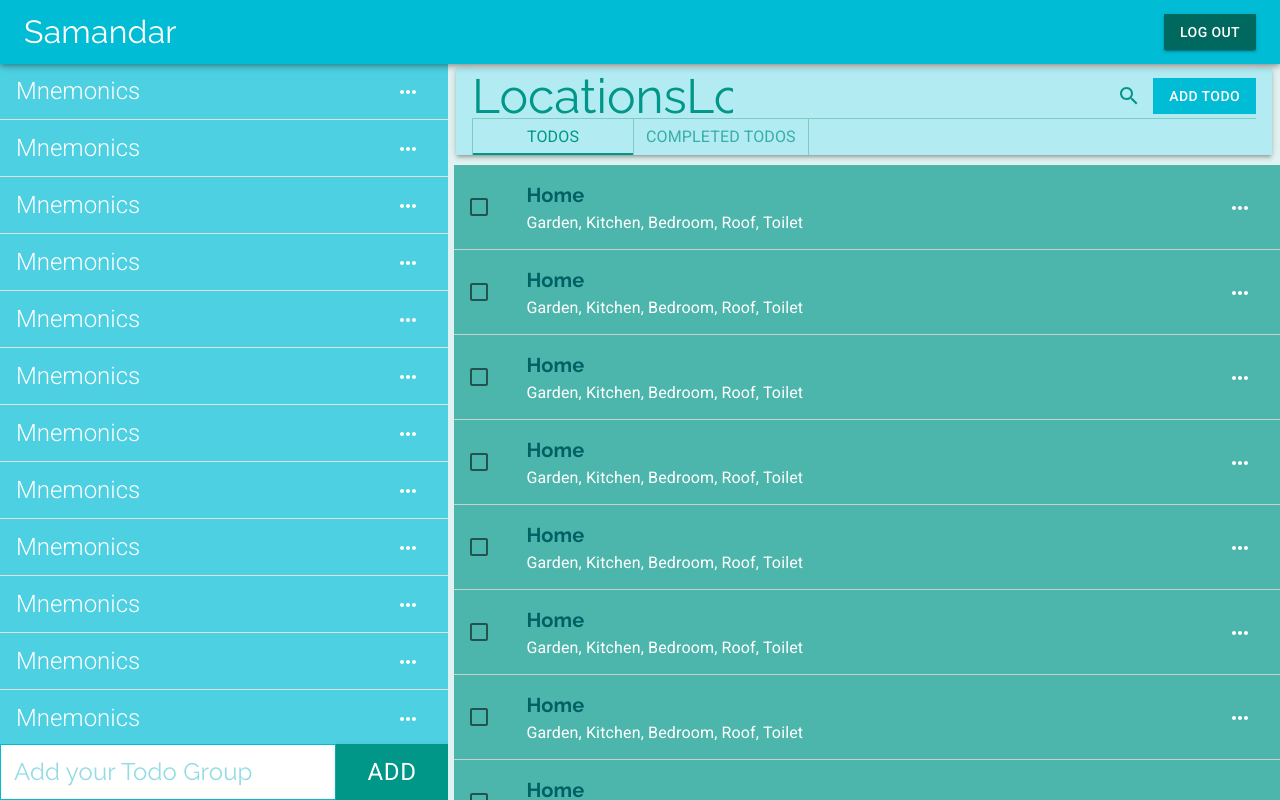
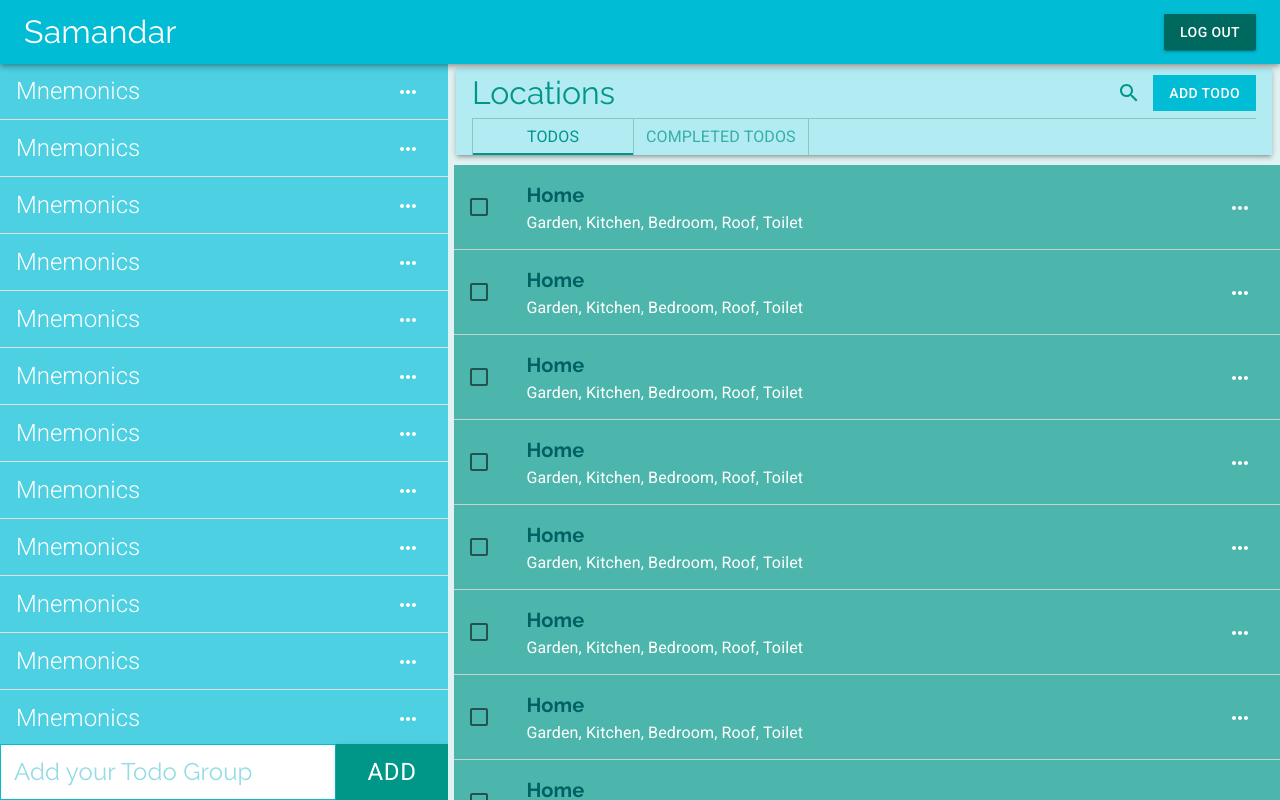
Before and after one commit to samandar-boymurodov/todo-app, a React (Create React App) app: page /dashboard in a window 1280 px wide. Built offline with nearby package versions, Linux system fonts and the light colour scheme.

Commit message:
info section is tidied up

```diff
--- a/src/Components/ToDoGroupContainer.js
+++ b/src/Components/ToDoGroupContainer.js
@@ -51,22 +51,21 @@ const useStyles = makeStyles((theme) => ({
     backgroundColor: cyan[100],
   },
   groupTitle: {
+    fontSize: "2rem",
     color: theme.palette.secondary.main,
     maxWidth: 450,
     [theme.breakpoints.down("md")]: {
       maxWidth: 260,
     },
     [theme.breakpoints.down("sm")]: {
-      fontSize: "2rem",
       maxWidth: 150,
     },
     [theme.breakpoints.down("xs")]: {
-      fontSize: "2rem",
       maxWidth: 130,
     },
   },
   groupTitleContainer: {
-    overflowX: "scroll",
+    overflow: "auto",
     "&::-webkit-scrollbar": {
       height: 5,
     },
@@ -214,18 +213,19 @@ function TodoGroupContainer() {
                 </ClickAwayListener>
               ) : null}
 
-              <Grid container alignItems="center">
+              <Grid container alignItems="center" style={{ height: "100%" }}>
                 {!(openSearch && matchesXS) ? (
                   <Grid
                     item
                     xs={4}
                     container
                     justify="flex-start"
+                    alignItems="center"
                     className={classes.groupTitleContainer}
                   >
-                    <Grid item className={classes.groupTitle}>
+                    <Grid item>
                       <Typography variant="h3" className={classes.groupTitle}>
-                        LocationsLocationsLocationsLocations
+                        Locations
                       </Typography>
                     </Grid>
                   </Grid>
```
